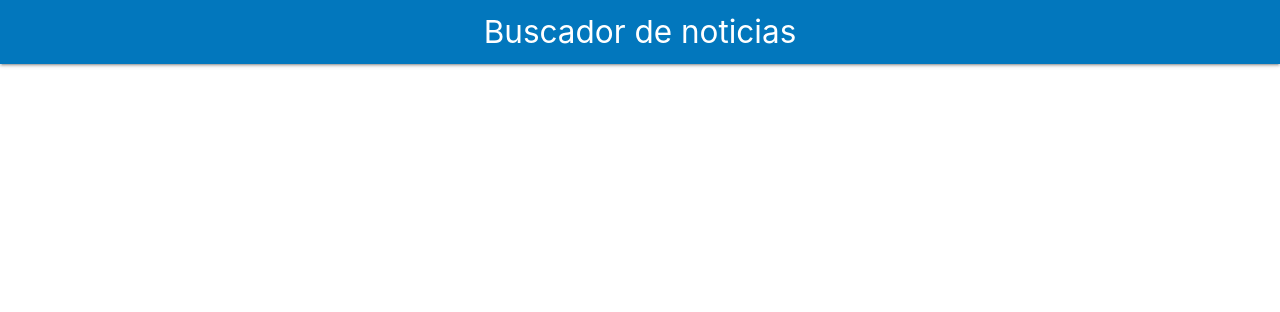
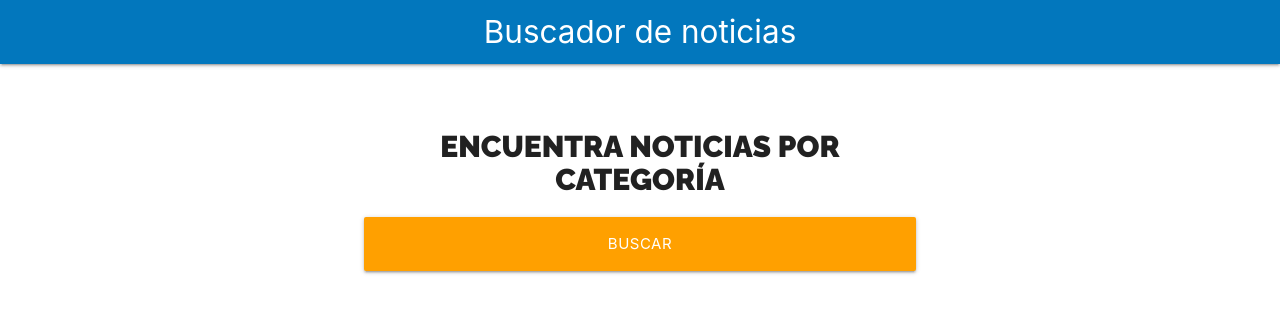
Before and after one commit to Lexxus-Cris/Proyecto-Buscador_Noticias_desde_API, a React (Create React App) app: page / in a window 1280 px wide. Shown: the top 312 px of the page. Built offline with nearby package versions, Linux system fonts and the light colour scheme.

Commit message:
Creacion de componente Form y uso de Modulos CSS

```diff
--- a/src/App.js
+++ b/src/App.js
@@ -1,6 +1,7 @@
 import { Fragment } from "react";
+
+import Form from "./components/Form";
 import Header from "./components/Header";
-
 
 function App() {
   return (
@@ -10,7 +11,7 @@ function App() {
       />
 
       <div className="container white">
-
+        <Form />
       </div>
     </Fragment>
   );
--- /dev/null
+++ b/src/components/Form.jsx
@@ -0,0 +1,25 @@
+import React from 'react';
+
+import styles from './Form.module.css'
+
+const Form = () => {
+   return (
+      <div className={`row ${styles.buscador}`}>
+         <div className="col s12 m8 offset-m2">
+            <form
+            >
+               <h2 className={styles.heading}>Encuentra Noticias por Categoría</h2>
+               <div className="input-fiel col s12">
+                  <input
+                     type="submit"
+                     className={`btn-large amber darken-2 ${styles.btn_block}`}
+                     value="Buscar"
+                  />
+               </div>
+            </form>
+         </div>
+      </div>
+   )
+}
+
+export default Form
--- /dev/null
+++ b/src/components/Form.module.css
@@ -0,0 +1,16 @@
+.heading {
+   font-family: 'Raleway', sans-serif;
+   font-weight: 900;
+   font-size: 2rem;
+   text-transform: uppercase;
+   text-align: center;
+}
+
+.buscador {
+   margin: 2rem 0;
+   text-align: start;
+}
+
+.btn_block {
+   width: 100%;
+}
```
